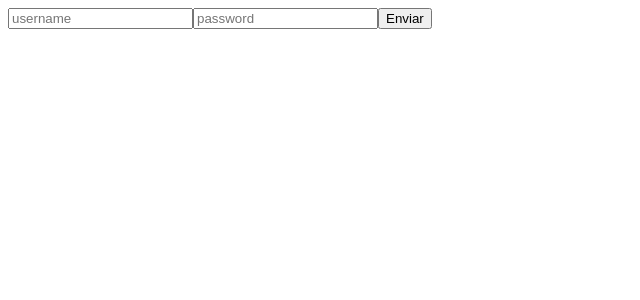
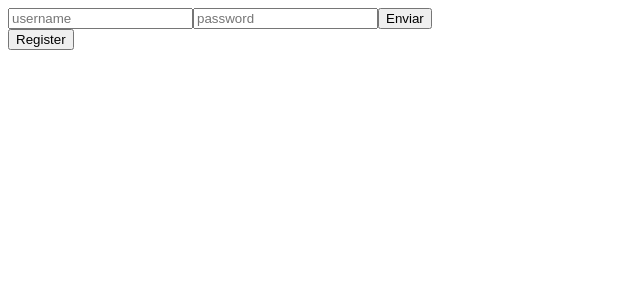
Before and after one commit to BabyScylla69/NightEvent-front, a React (Vite) app: page / in a window 1280 px wide. Shown: the top 300 px of the page, without its empty margins (0-640 px from the left). Built offline with nearby package versions, Linux system fonts and the light colour scheme.

Commit message:
first commit

```diff
--- a/src/app/Router.jsx
+++ b/src/app/Router.jsx
@@ -1,5 +1,4 @@
 import { BrowserRouter, Route, Routes} from 'react-router-dom';
-import Register from '../pages/Register';
 import Events from '../pages/Events'
 import Event from '../pages/Event'
 import CreateEvent from '../pages/CreateEvent'
@@ -9,7 +8,6 @@ const Router = () => (
   <BrowserRouter>
     <Routes>
       <Route index element={<Events/>} />
-      <Route path="/register" element={<Register/>} />
       <Route path="/event:id" element={<Event/>} />
       <Route path="/create-event" element={<CreateEvent/>} />
       <Route path="/profile:id" element={<Profile/>}></Route>
--- a/src/pages/Login.jsx
+++ b/src/pages/Login.jsx
@@ -4,11 +4,22 @@ import { useUserContext } from "../providers/UserProvider";
 
 const Login = () => {
    const {setUser} = useUserContext();
+
+   const [u, setU] = useState();
+   const [popUp, setPopUp] = useState(false);
+
    const handleClick = async () => {
       const response = await login(u)
       setUser(response)
    }
-  const [u, setU] = useState();
+
+   const openPopUp = () => {
+      setPopUp(true)
+   }
+
+   const closePopup = () => {
+    setPopUp(false);
+  };
 
   return (
     <div>
@@ -17,6 +28,21 @@ const Login = () => {
 
       <button onClick={handleClick}>Enviar</button>
       <br />
+      <button onClick={openPopUp}>Register</button>
+
+      {popUp && (
+        <div className="popup">
+          <div className="popup-content">
+            <span className="close" onClick={closePopup}>
+              &times;
+            </span>
+            <h2>Register</h2>
+            <input type="text" placeholder="username" onChange={(e) => setU({...u, username: e.target.value})} />
+            <input type="password" placeholder="password" onChange={(e) => setU({...u, password: e.target.value})} />
+            <button onClick={handleClick}>Enviar</button>
+          </div>
+        </div>
+      )}
     </div>
   );
 };
--- a/src/pages/Register.jsx
+++ /dev/null
@@ -1,5 +0,0 @@
-const Register = () =>{
-
-}
-
-export default Register
```
